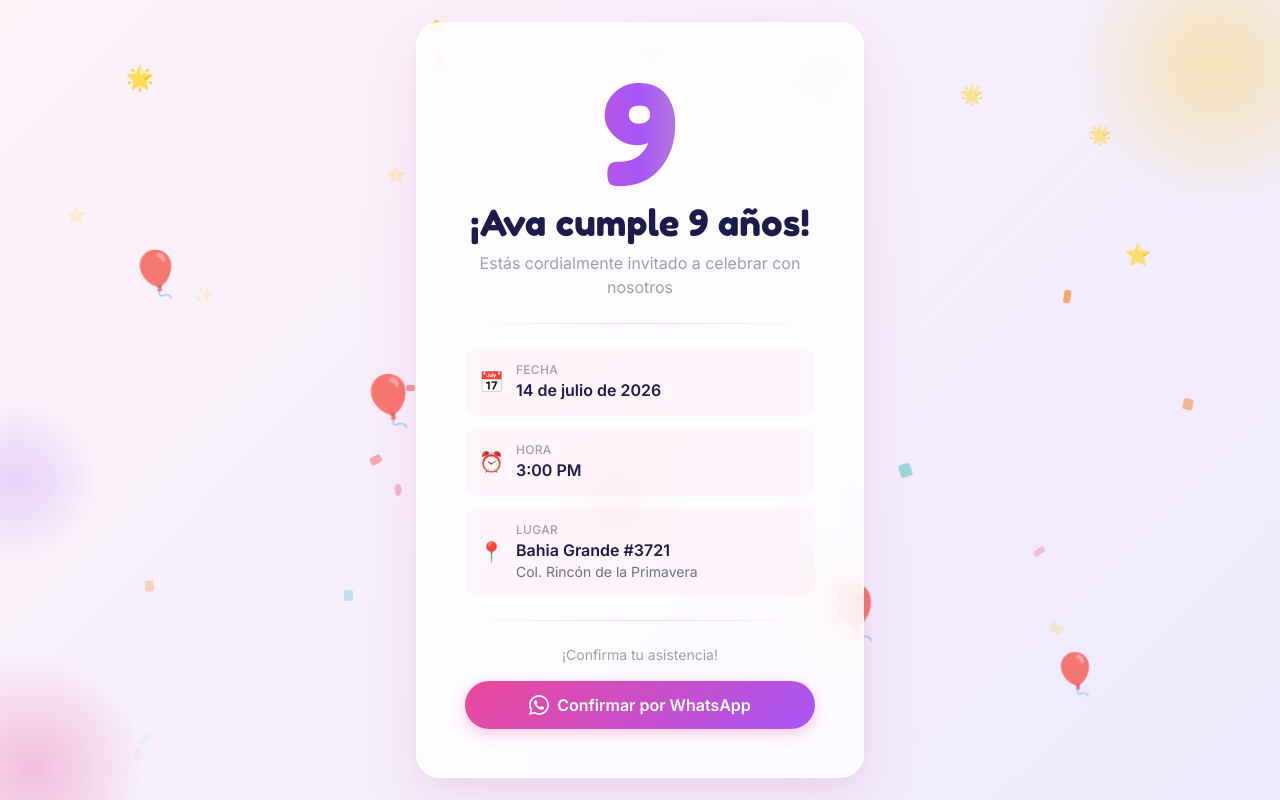
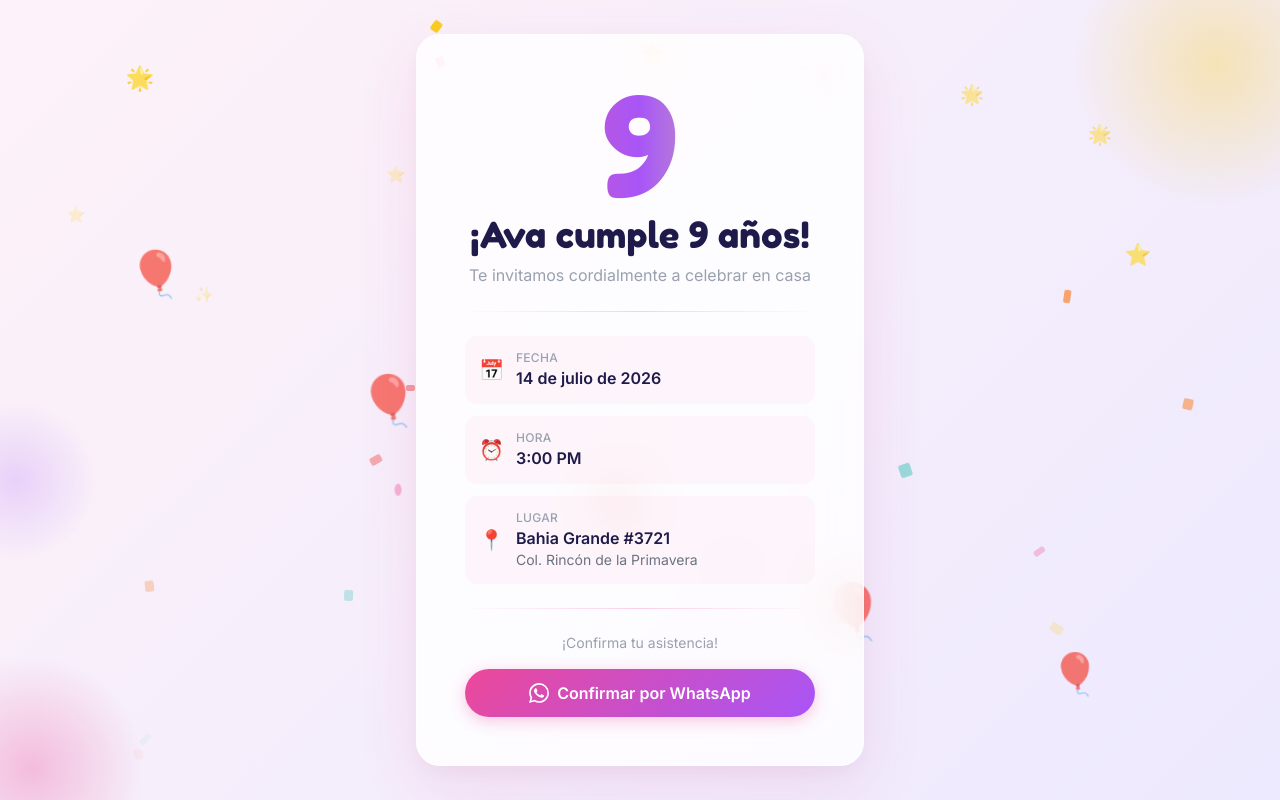
Before and after one commit to agse14/Cumplea-os, a SvelteKit app: page / in a window 1280 px wide. Built offline with nearby package versions, Linux system fonts and the light colour scheme.

Commit message:
Fix typo

```diff
--- a/src/routes/+page.svelte
+++ b/src/routes/+page.svelte
@@ -82,7 +82,7 @@
 		</h1>
 
 		<p class="text-base text-gray-400 mt-2 font-normal">
-			Estás cordialmente invitado a celebrar con nosotros
+			Te invitamos cordialmente a celebrar en casa
 		</p>
 
 		<div class="h-px my-6 bg-gradient-to-r from-transparent via-pink-200 to-transparent"></div>
```
